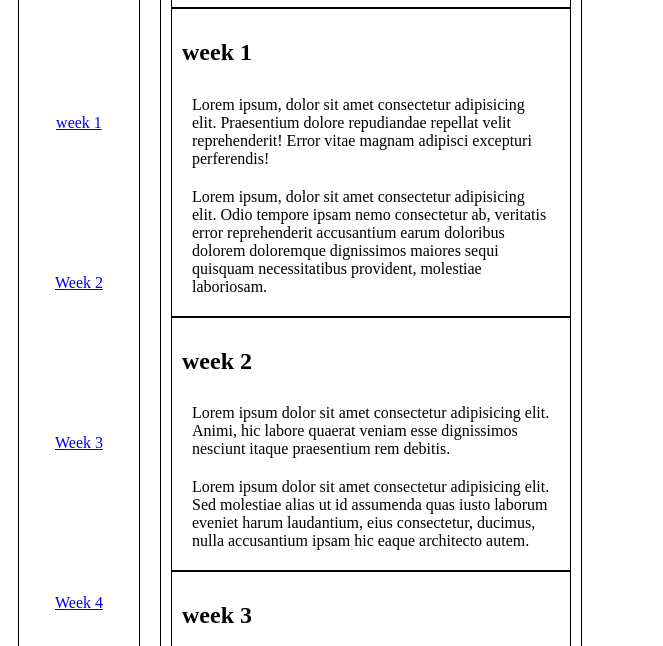
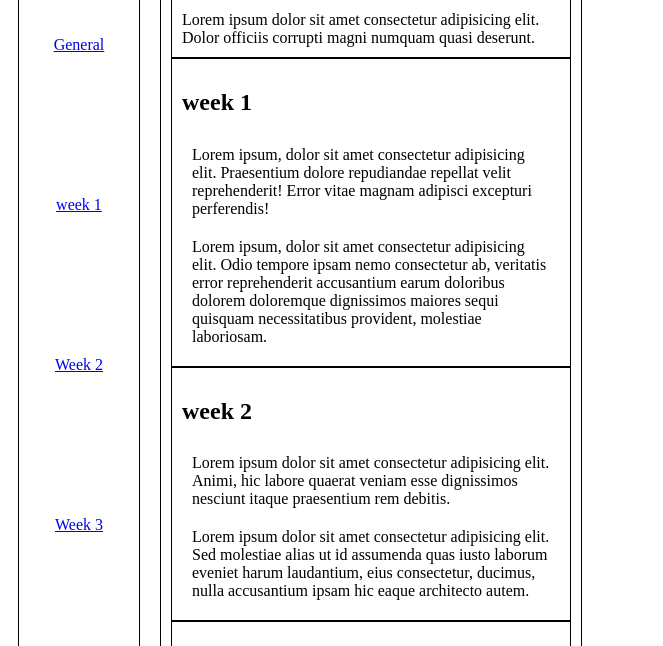
Before and after one commit to Reydet-Eric/first-project, a plain HTML site: page index.html in a window 1280 px wide. Shown: the part 146-792 px from the top of the page, without its empty margins (0-663 px from the left). Drawn offline with Linux system fonts and the light colour scheme.

Commit message:
fixed ahead and header

```diff
--- a/style.css
+++ b/style.css
@@ -10,6 +10,7 @@ header {
     height: 50px;
     background-color: white;
     position: fixed;
+    z-index:1;
 
 }
 main {
@@ -20,6 +21,8 @@ aside{
     display: flex;
     flex-direction: column;
     justify-content: space-around;
+    position: sticky;
+    top:100px;
     width: 100px;
     max-height: 800px;
     border: solid 1px;
@@ -27,7 +30,7 @@ aside{
     align-items: center;
     margin: 10px;
     padding:10px;
-   }
+}
 .right {
     display:flex;
     flex-direction: column;
@@ -35,6 +38,8 @@ aside{
     padding: 10px;
     border: solid 1px;
     width: 400px;
+    position: relative;
+    top:50px;
 }
 .content{
     display:flex;
```
Also changed, not shown: 2 other files.
